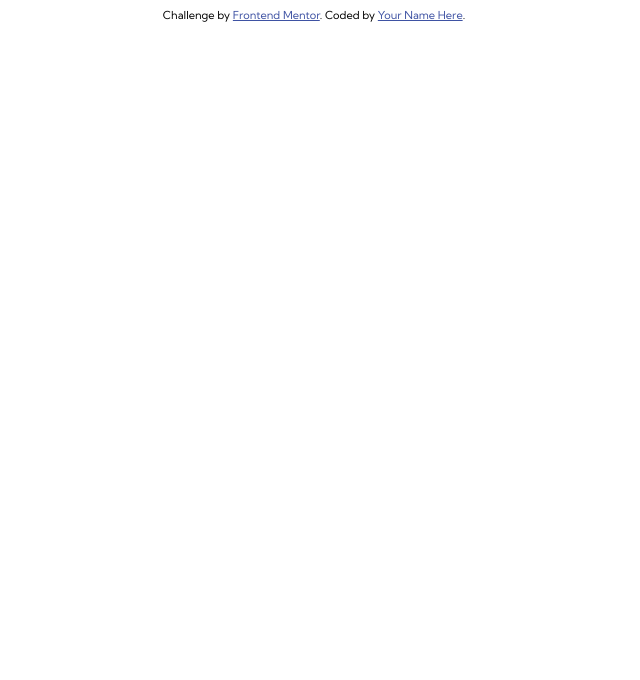
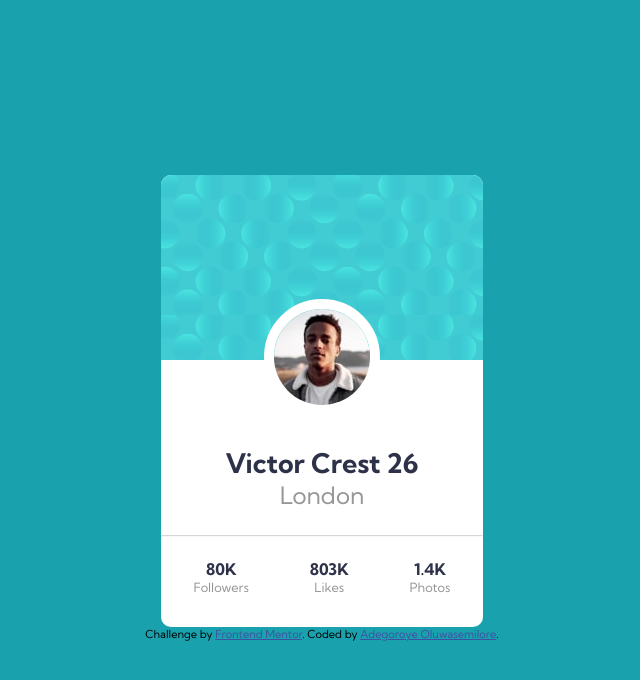
Before and after one commit to tony-508/profile-card-component-main, a plain HTML site: page index.html in a window 1280 px wide. Shown: the whole page, without its empty margins (326-966 px from the left). Drawn offline with Linux system fonts and the light colour scheme.

Commit message:
Ready for deployment.

```diff
--- a/index.html
+++ b/index.html
@@ -33,16 +33,38 @@
     </style>
   </head>
   <body>
-    <div class="grid">
-      <div class="grid1"></div>
-      <div class="grid2"></div>
-    </div>
+    <section class="container">
+      <div class="card-image">
+        <img src="images/image-victor.jpg" alt="" />
+      </div>
+      <div class="card-name">
+        <h1>Victor Crest<span> 26</span></h1>
+        <p>London</p>
+      </div>
+      <div class="line">
+        <hr />
+      </div>
+      <div class="card-rating">
+        <div class="rating">
+          <h2>80K</h2>
+          <p>Followers</p>
+        </div>
+        <div class="rating">
+          <h2>803K</h2>
+          <p>Likes</p>
+        </div>
+        <div class="rating">
+          <h2>1.4K</h2>
+          <p>Photos</p>
+        </div>
+      </div>
+    </section>
 
     <div class="attribution">
       Challenge by
       <a href="https://www.frontendmentor.io?ref=challenge" target="_blank"
         >Frontend Mentor</a
-      >. Coded by <a href="#">Your Name Here</a>.
+      >. Coded by <a href="#">Adegoroye Oluwasemilore</a>.
     </div>
   </body>
 </html>
--- a/styles.css
+++ b/styles.css
@@ -1,8 +1,39 @@
 :root {
   --color-primary: hsl(229, 23%, 23%);
-  --color-scondary: hsl(185, 75%, 39%);
+  --color-secondary: hsl(185, 75%, 39%);
   --color-tertiary: hsl(227, 10%, 46%);
   --color-accent: hsl(0, 0%, 59%);
+}
+
+*,
+*::after,
+*::before {
+  box-sizing: border-box;
+}
+
+body {
+  background-color: var(--color-secondary);
+  justify-items: center;
+
+  justify-items: center;
+  display: flex;
+  flex-direction: column;
+  justify-content: center;
+  text-align: center;
+  align-items: center;
+  height: 100vh;
+  width: 100%;
+}
+
+.container {
+  align-items: center;
+  justify-content: center;
+  background-color: white;
+  border-radius: 10px;
+}
+
+.span {
+  color: var(--color-accent);
 }
 
 /* Typography */
@@ -11,25 +42,57 @@ body {
   font-size: 18px;
 }
 
-h1 {
+h1,
+h2 {
   color: var(--color-primary);
+  margin-bottom: 0;
 }
 
 p {
   color: var(--color-accent);
-  font-size: 0.8rem;
-  letter-spacing: 2px;
+  font-size: 1.5rem;
+  margin: 0;
 }
 
-hr {
-  opacity: 0.5;
+/* Image */
+img {
+  border-radius: 50%;
+  border: 10px solid white;
+  position: relative;
+  top: 92.5px;
 }
 
-/* Grid */
+/* Body */
+.card-image {
+  padding: 2rem 0;
+  background-image: url(images/bg-pattern-card.svg);
+  border-top-left-radius: inherit;
+  border-top-right-radius: inherit;
+  position: relative;
+}
 
-.grid {
-  display: grid;
-  grid-template-rows: 30% 70%;
-  border-radius: 20px;
-  justify-content: center;
+.card-name {
+  padding: 4rem;
+  padding-bottom: 1rem;
 }
+
+.line {
+  background-color: var(--color-accent);
+  padding: 0;
+  opacity: 0.4;
+}
+
+.card-rating {
+  display: flex;
+  justify-content: space-between;
+  font-size: 1rem;
+  padding: 0 2rem 2rem;
+}
+
+.card-rating p {
+  font-size: 0.8rem;
+}
+
+.card-rating h2 {
+  font-size: 1rem;
+}
```
